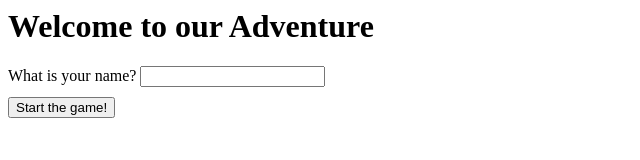
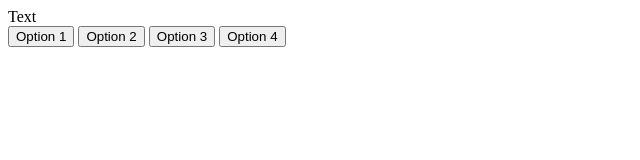
Before and after one commit to hitechyeti/text-based-adventure-game, a plain HTML site: page index.html in a window 1280 px wide. Shown: the whole page, without its empty margins (0-640 px from the left). Drawn offline with Linux system fonts and the light colour scheme.

Commit message:
Update index.html

```diff
--- a/index.html
+++ b/index.html
@@ -1,13 +1,22 @@
+<!DOCTYPE html>
+<html lang="en">
 <head>
-    <title>Adventure Game!</title>
-    <link rel = "stylesheet" href = "./style.css">
-    <script src = "./main.js"></script>
+  <meta charset="UTF-8">
+  <meta name="viewport" content="width=device-width, initial-scale=1.0">
+  <meta http-equiv="X-UA-Compatible" content="ie=edge">
+  <link href="styles.css" rel="stylesheet">
+  <script defer src="game.js"></script>
+  <title>Text Adventure</title>
 </head>
 <body>
-    <div id = "content">
-        <h1>Welcome to our Adventure</h1>
-        <label for = "name-input">What is your name?</label>
-        <input id = "name-input" type = "text"></input>
-        <button id = "start-button">Start the game!</button>
+  <div class="container">
+    <div id="text">Text</div>
+    <div id="option-buttons" class="btn-grid">
+      <button class="btn">Option 1</button>
+      <button class="btn">Option 2</button>
+      <button class="btn">Option 3</button>
+      <button class="btn">Option 4</button>
     </div>
+  </div>
 </body>
+</html>
```
